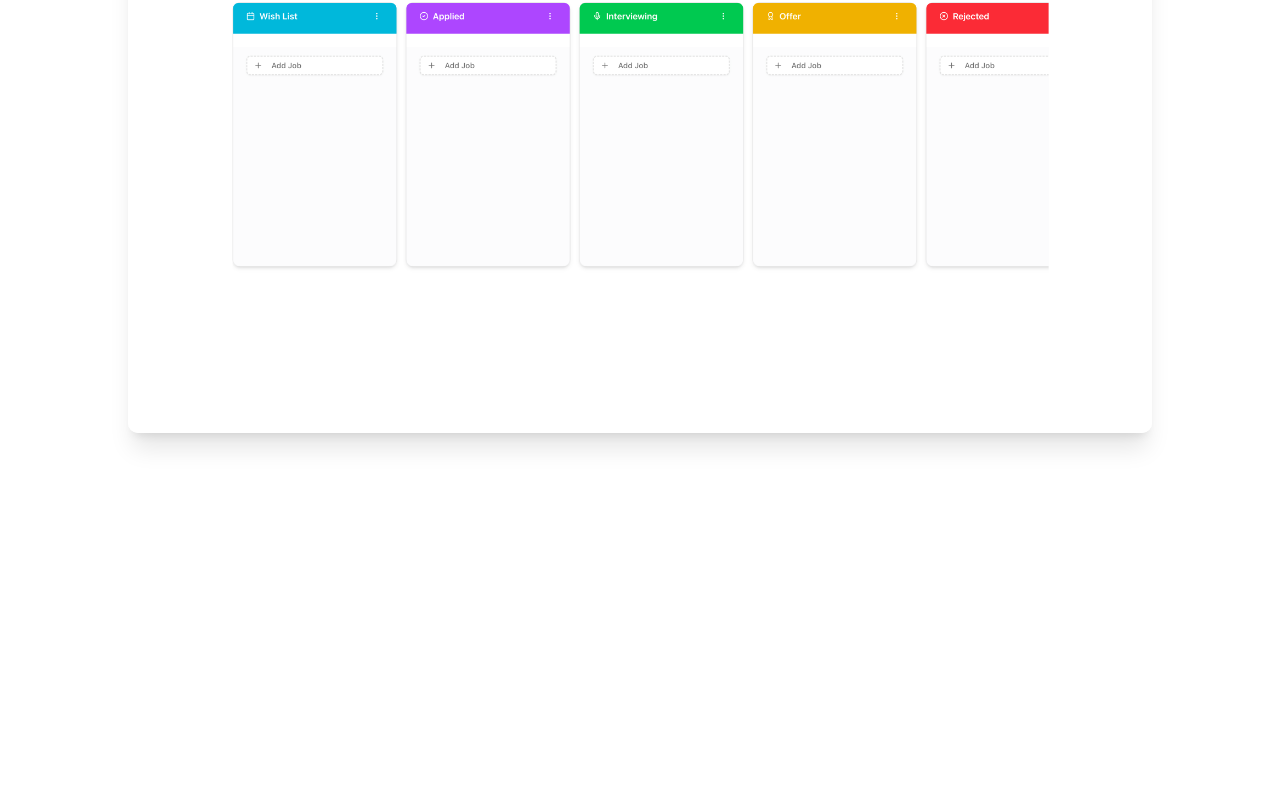
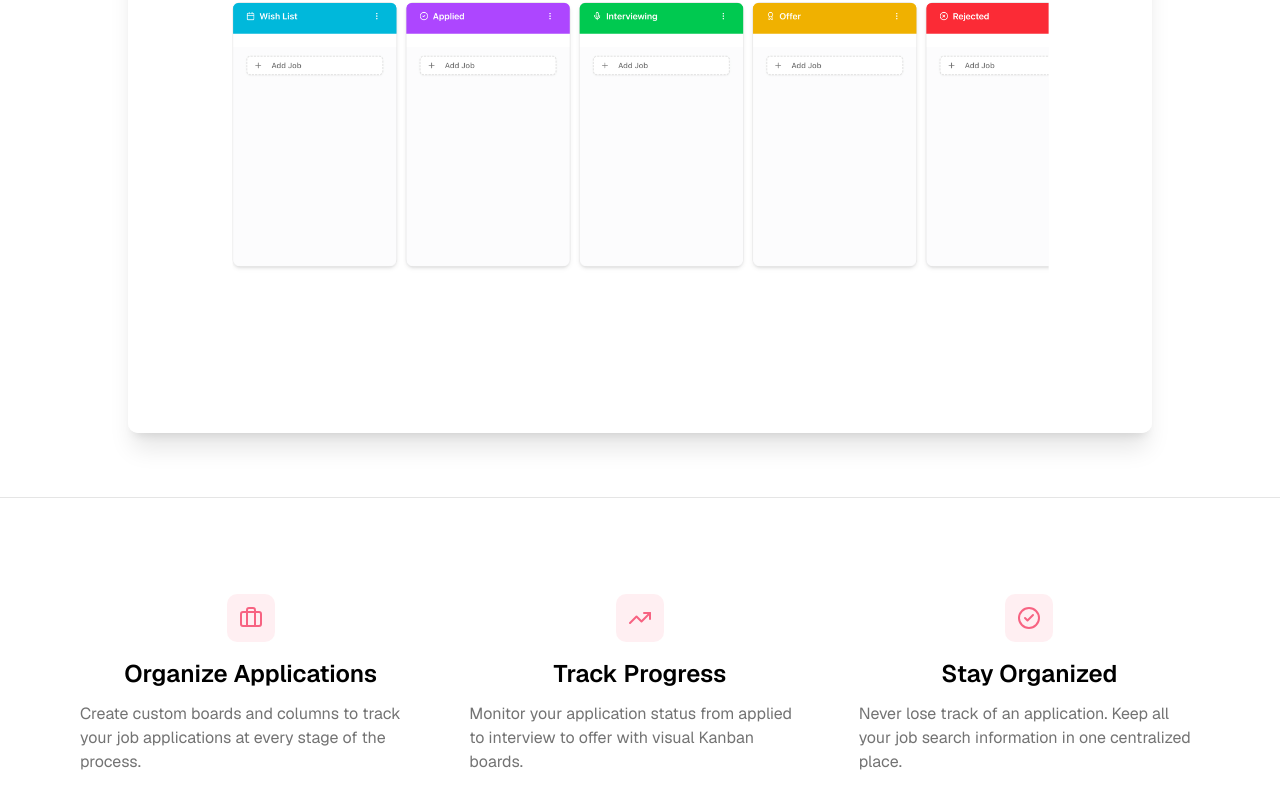
Before and after one commit to Mansur550/Job-Application-Tracker, a Next.js app: page / in a window 1280 px wide. Shown: the part 806-1614 px from the top of the page. Before the commit the page ends 1303 px from the top, so only its background shows below. Built offline with nearby package versions, Linux system fonts and the light colour scheme.

Commit message:
Features

```diff
--- a/app/page.tsx
+++ b/app/page.tsx
@@ -1,6 +1,6 @@
 
 import { Button } from "@/components/ui/button";
-import { ArrowRight } from "lucide-react"
+import { ArrowRight, Briefcase, CheckCircle2, TrendingUp } from "lucide-react"
 import Link from "next/link";
 import HeroImage from "@/components/heroImage";
 
@@ -36,9 +36,56 @@
         </section>
 
         {/* Hero Images Section Tabs*/}
-        <HeroImage/>
+        <HeroImage />
+
+        {/* Features Section */}
+        <section className="border-t bg-white py-24">
+          <div className="container mx-auto px-20">
+            <div className="grid gap-12 md:grid-cols-3 ">
+              <div className="flex flex-col items-center justify-center">
+                <div className="mb-4 inline-flex h-12 w-12 items-center justify-center rounded-lg bg-primary/10">
+                  <Briefcase className="h-6 w-6 text-primary" />
+                </div>
+                <h3 className="mb-3 text-2xl font-semibold text-black">
+                  Organize Applications
+                </h3>
+                <p className="text-muted-foreground">
+                  Create custom boards and columns to track your job
+                  applications at every stage of the process.
+                </p>
+              </div>
+              <div className="flex flex-col items-center justify-center">
+                <div className="mb-4 inline-flex h-12 w-12 items-center justify-center rounded-lg bg-primary/10">
+                  <TrendingUp className="h-6 w-6 text-primary" />
+                </div>
+                <h3 className="mb-3 text-2xl font-semibold text-black">
+                  Track Progress
+                </h3>
+                <p className="text-muted-foreground">
+                  Monitor your application status from applied to interview to
+                  offer with visual Kanban boards.
+                </p>
+              </div>
+              <div className="flex flex-col items-center justify-center">
+                <div className="mb-4 inline-flex h-12 w-12 items-center justify-center rounded-lg bg-primary/10">
+                  <CheckCircle2 className="h-6 w-6 text-primary" />
+                </div>
+                <h3 className="mb-3 text-2xl font-semibold text-black">
+                  Stay Organized
+                </h3>
+                <p className="text-muted-foreground">
+                  Never lose track of an application. Keep all your job search
+                  information in one centralized place.
+                </p>
+              </div>
+            </div>
+          </div>
+        </section>
+
       </main>
     </div>
 
+
+
   );
 }
--- a/components/heroImage.tsx
+++ b/components/heroImage.tsx
@@ -25,7 +25,7 @@
 
                         <Button
                         onClick={() => setActiveTab("board")}
-                        className={`rounded-lg px-6 py-3 text-sm font-medium transition-colors ${activeTab === "boards" ? "bg-primary text-white" : "bg-gray-200 text-gray-700 hover: bg-gray-200"}`}
+                        className={`rounded-lg px-6 py-3 text-sm font-medium transition-colors ${activeTab === "board" ? "bg-primary text-white" : "bg-gray-200 text-gray-700 hover: bg-gray-200"}`}
                         >
                         Manage Boards</Button>
                     </div>
```
